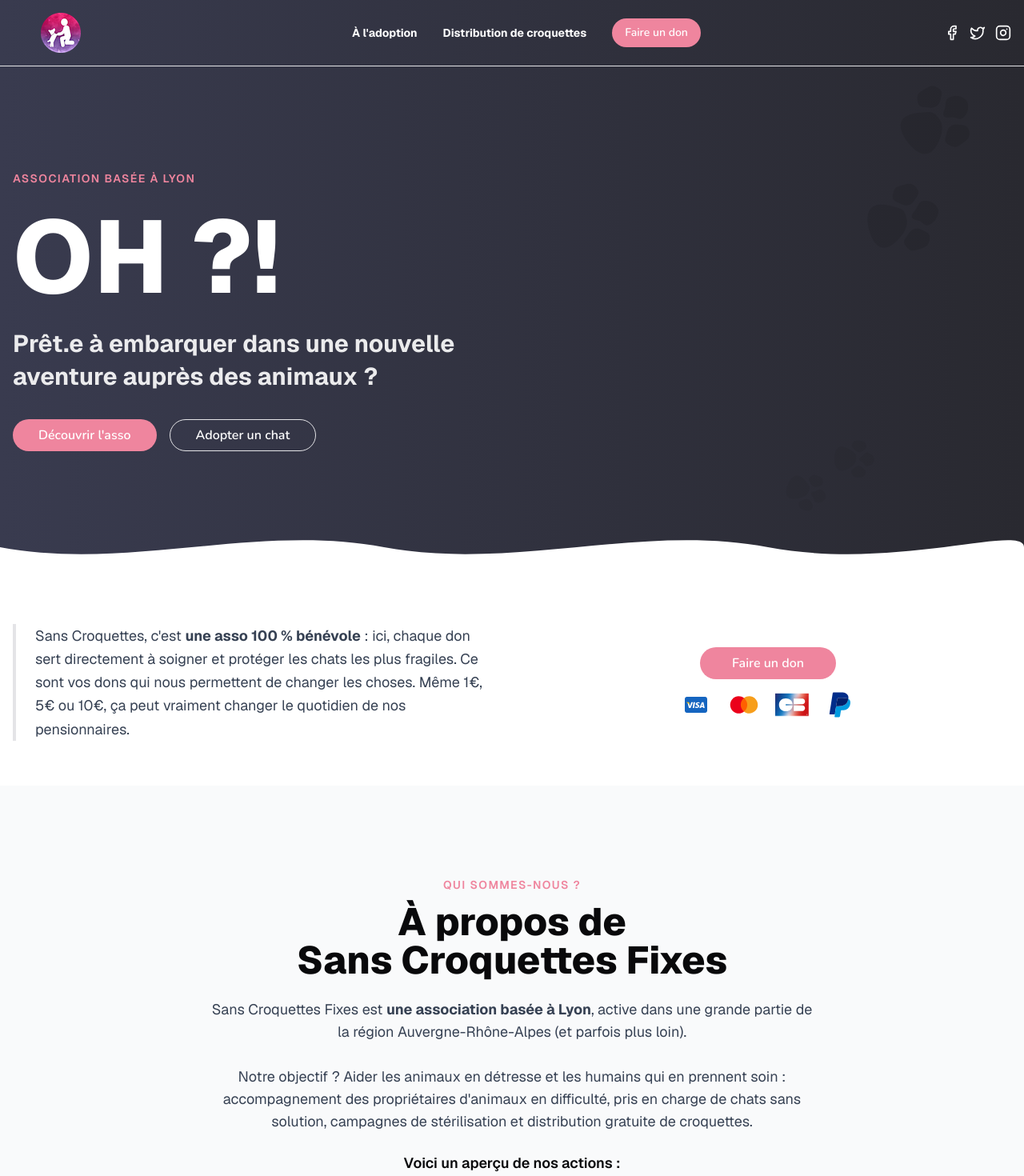
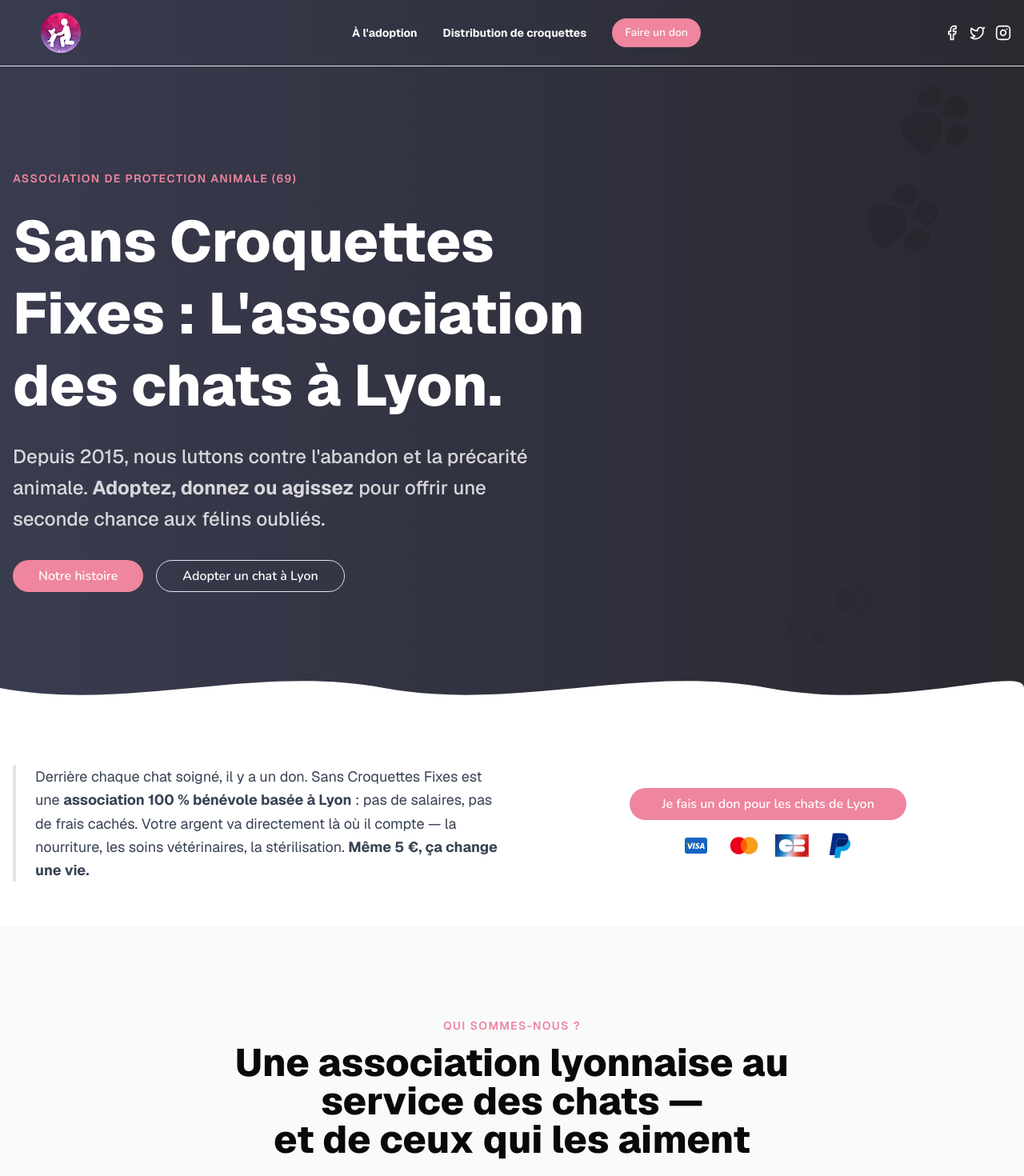
Before and after one commit to descrysama/DDF-front, a Next.js app: page / in a window 1280 px wide. Shown: the top 1470 px of the page at 80% size. Built offline with nearby package versions, Linux system fonts and the light colour scheme.

Commit message:
seo: amélioration seo + refactor primary color (#6)

```diff
--- a/app/about-us/_components/stat-card.tsx
+++ b/app/about-us/_components/stat-card.tsx
@@ -12,7 +12,7 @@ export function StatCard({ icon: Icon, stat, label, desc }: StatCardProps) {
   return (
     <Card className="text-center rounded-2xl border-t-4 border-transparent">
       <CardHeader className="pb-2">
-        <div className="mx-auto w-12 h-12 bg-[hsl(var(--primary))]/10 rounded-full flex items-center justify-center">
+        <div className="mx-auto w-12 h-12 bg-primary/10 rounded-full flex items-center justify-center">
           <Icon className="w-6 h-6 text-primary" />
         </div>
       </CardHeader>
--- a/app/layout.tsx
+++ b/app/layout.tsx
@@ -21,6 +21,7 @@ const nunito = Nunito({
 export const metadata: Metadata = {
   title: "Sans Croquettes Fixes - Association de protection animale à Lyon",
   description: "Sans Croquettes Fixes est une association 100% bénévole basée à Lyon, active dans la région Auvergne-Rhône-Alpes. Nous aidons les animaux en détresse et leurs humains.",
+  keywords: ["association animale", "protection animale", "refuge animaux Lyon", "adoption chat Lyon", "don animaux", "sans croquettes fixes"],
 };
 
 export default function RootLayout({
--- a/app/page.tsx
+++ b/app/page.tsx
@@ -44,25 +44,27 @@ export default function Home() {
       <Header />
 
       <main>
-        {/* ── Hero ── */}
         <section
           className="relative overflow-hidden"
           style={{ background: `linear-gradient(to right, ${DARK_BG}, #292930)` }}
         >
           <div className="container mx-auto px-4 pt-20 pb-32 md:pt-32 md:pb-40">
-            <div className="max-w-2xl space-y-6">
-              <span className="inline-block text-[hsl(var(--primary))] font-semibold text-sm tracking-widest uppercase">
-                Association basée à Lyon
+            <div className="max-w-3xl space-y-6"> {/* Augmenté de 2xl à 3xl pour le confort de lecture */}
+              <span className="inline-block text-primary font-semibold text-sm tracking-widest uppercase">
+                Association de protection animale (69)
               </span>
-              <h1 className="text-7xl md:text-9xl font-extrabold text-white leading-none">
-                OH ?!
+
+              <h1 className="text-5xl md:text-7xl font-extrabold text-white leading-tight">
+                Sans Croquettes Fixes : L'association des chats à Lyon.
               </h1>
-              <h2 className="text-2xl md:text-3xl font-bold text-white/90 leading-snug">
-                Prêt.e à embarquer dans une nouvelle aventure auprès des animaux ?
+
+              <h2 className="text-xl md:text-2xl font-medium text-white/80 leading-relaxed max-w-2xl">
+                Depuis 2015, nous luttons contre l'abandon et la précarité animale.
+                <strong> Adoptez, donnez ou agissez</strong> pour offrir une seconde chance aux félins oubliés.
               </h2>
               <div className="flex flex-wrap gap-4 pt-2">
                 <Button asChild size="lg" className="text-base px-8">
-                  <Link href="/about-us">Découvrir l'asso</Link>
+                  <Link href="/about-us">Notre histoire</Link>
                 </Button>
                 <Button
                   asChild
@@ -70,7 +72,7 @@ export default function Home() {
                   variant="outline"
                   className="text-base px-8 bg-transparent text-white border-white/40 hover:bg-white/10 hover:text-white"
                 >
-                  <Link href="/adopt-pet">Adopter un chat</Link>
+                  <Link href="/adopt-pet">Adopter un chat à Lyon</Link>
                 </Button>
               </div>
             </div>
@@ -100,9 +102,12 @@ export default function Home() {
         <section className="bg-white py-14">
           <div className="container mx-auto px-4">
             <div className="grid md:grid-cols-2 gap-8 items-center">
-              <div className="border-l-4 border-[hsl(var(--primary))] pl-6">
+              <div className="border-l-4 border-primary pl-6">
                 <p className="text-lg leading-relaxed text-gray-700">
-                  Sans Croquettes, c'est <strong>une asso 100 % bénévole</strong> : ici, chaque don sert directement à soigner et protéger les chats les plus fragiles. Ce sont vos dons qui nous permettent de changer les choses. Même 1€, 5€ ou 10€, ça peut vraiment changer le quotidien de nos pensionnaires.
+                  Derrière chaque chat soigné, il y a un don. Sans Croquettes Fixes est une{" "}
+                  <strong>association 100 % bénévole basée à Lyon</strong> : pas de salaires, pas de frais cachés.
+                  Votre argent va directement là où il compte — la nourriture, les soins vétérinaires, la stérilisation.{" "}
+                  <strong>Même 5 €, ça change une vie.</strong>
                 </p>
               </div>
               <div className="flex flex-col items-center gap-4">
@@ -111,7 +116,7 @@ export default function Home() {
                     href="https://www.helloasso.com/associations/sans-croquettes-fixes/formulaires/1"
                     target="_blank"
                   >
-                    Faire un don
+                    Je fais un don pour les chats de Lyon
                   </Link>
                 </Button>
                 <div className="flex items-center gap-3">
@@ -129,16 +134,17 @@ export default function Home() {
         <section className="bg-gray-50 py-20 md:py-28">
           <div className="container mx-auto px-4">
             <div className="max-w-3xl mx-auto text-center mb-14">
-              <span className="inline-block text-[hsl(var(--primary))] font-semibold mb-3 tracking-widest uppercase text-sm">
+              <span className="inline-block text-primary font-semibold mb-3 tracking-widest uppercase text-sm">
                 Qui sommes-nous ?
               </span>
               <h2 className="text-4xl md:text-5xl font-extrabold mb-6">
-                À propos de <br />Sans Croquettes Fixes
+                Une association lyonnaise au service des chats —{" "}
+                <br />et de ceux qui les aiment
               </h2>
               <p className="text-lg text-gray-700">
-                Sans Croquettes Fixes est <strong>une association basée à Lyon</strong>, active dans une grande partie de la région Auvergne-Rhône-Alpes (et parfois plus loin).
+                Sans Croquettes Fixes est née à <strong>Lyon en 2015</strong>, autour d'une idée simple : personne ne devrait avoir à abandonner son animal faute de moyens.
                 <br /><br />
-                Notre objectif ? Aider les animaux en détresse et les humains qui en prennent soin : accompagnement des propriétaires d'animaux en difficulté, pris en charge de chats sans solution, campagnes de stérilisation et distribution gratuite de croquettes.
+                Depuis, on se bat chaque jour pour les chats en détresse et les humains qui font de leur mieux pour eux — en Auvergne-Rhône-Alpes et au-delà.
               </p>
               <p className="text-lg font-semibold mt-6">Voici un aperçu de nos actions :</p>
             </div>
@@ -147,8 +153,8 @@ export default function Home() {
               {ACTIONS.map(({ icon: Icon, title, desc }) => (
                 <Card key={title} className="text-center">
                   <CardHeader>
-                    <div className="mx-auto w-16 h-16 bg-[hsl(var(--primary))]/10 rounded-full flex items-center justify-center mb-4">
-                      <Icon className="w-8 h-8 text-[hsl(var(--primary))]" />
+                    <div className="mx-auto w-16 h-16 bg-primary/10 rounded-full flex items-center justify-center mb-4">
+                      <Icon className="w-8 h-8 text-primary" />
                     </div>
                     <CardTitle className="text-xl">{title}</CardTitle>
                   </CardHeader>
@@ -165,21 +171,23 @@ export default function Home() {
         <section className="bg-white py-20 md:py-28">
           <div className="container mx-auto px-4">
             <div className="max-w-3xl mx-auto text-center mb-14">
-              <span className="inline-block text-[hsl(var(--primary))] font-semibold mb-3 tracking-widest uppercase text-sm">
+              <span className="inline-block text-primary font-semibold mb-3 tracking-widest uppercase text-sm">
                 Nos chats disponibles à l'adoption
               </span>
               <h2 className="text-4xl md:text-5xl font-extrabold mb-6">
-                Trouver votre nouveau compagnon pour la vie
+                Adopter un chat à Lyon : ils n'attendent que vous
               </h2>
               <p className="text-lg text-gray-700">
-                Adopter un chat est un acte responsable qui doit être mûrement réfléchi : c'est un engagement sur le long terme, pour le bien-être de l'animal comme de sa future famille.
+                Adopter un chat à Lyon, c'est offrir une seconde chance à un animal qui a souvent tout perdu.
+                Nos chats sont <strong>vaccinés, identifiés et stérilisés</strong> — et surtout, ils ont été aimés
+                et suivis par nos bénévoles. On vous accompagne avant, pendant et après l'adoption.
               </p>
               <p className="text-sm text-gray-600 mt-4">
                 <strong>Important :</strong> notre nouveau site internet étant encore en construction, toutes les fiches ne sont pas forcément à jour. Exceptionnellement, nous vous prions de bien vouloir vous tourner vers notre page Facebook{" "}
                 <Link
                   href="https://www.facebook.com/sanscroquettesfixes"
                   target="_blank"
-                  className="text-[hsl(var(--primary))] hover:underline"
+                  className="text-primary hover:underline"
                 >
                   en cliquant ici
                 </Link>.
@@ -189,8 +197,8 @@ export default function Home() {
             <div className="grid md:grid-cols-2 lg:grid-cols-3 gap-6 mb-10">
               {[1, 2, 3].map((i) => (
                 <Card key={i} className="overflow-hidden">
-                  <div className="h-64 bg-gradient-to-br from-[hsl(var(--primary))]/10 to-[hsl(var(--primary))]/25 relative">
-                    <div className="absolute top-4 left-4 bg-[hsl(var(--primary))] text-white px-3 py-1 rounded-full text-sm font-semibold">
+                  <div className="h-64 bg-gradient-to-br from-primary/10 to-primary/25 relative">
+                    <div className="absolute top-4 left-4 bg-primary text-white px-3 py-1 rounded-full text-sm font-semibold">
                       Adulte
                     </div>
                   </div>
@@ -201,11 +209,11 @@ export default function Home() {
                   <CardContent>
                     <div className="space-y-2 text-sm">
                       <div className="flex items-center gap-2">
-                        <HomeIcon className="w-4 h-4 text-[hsl(var(--primary))]" />
+                        <HomeIcon className="w-4 h-4 text-primary" />
                         <span>Habitué à l'appartement</span>
                       </div>
                       <div className="flex items-center gap-2">
-                        <Stethoscope className="w-4 h-4 text-[hsl(var(--primary))]" />
+                        <Stethoscope className="w-4 h-4 text-primary" />
                         <span>Vacciné, stérilisé</span>
                       </div>
                     </div>
@@ -216,7 +224,7 @@ export default function Home() {
 
             <div className="text-center">
               <Button asChild size="lg" className="text-base px-10">
-                <Link href="/adopt-pet">Voir tous les chats</Link>
+                <Link href="/adopt-pet">Voir tous les chats à adopter</Link>
               </Button>
             </div>
           </div>
@@ -233,25 +241,27 @@ export default function Home() {
                   <div className="text-[9rem] md:text-[12rem] font-extrabold text-white/[0.06] leading-none">
                     10
                   </div>
-                  <div className="text-[hsl(var(--primary))] font-semibold uppercase tracking-widest text-sm -mt-6">
+                  <div className="text-primary font-semibold uppercase tracking-widest text-sm -mt-6">
                     Ans d'existence
                   </div>
                 </div>
               </div>
               <div className="order-1 md:order-2 space-y-6">
-                <h2 className="text-4xl md:text-5xl font-extrabold">Les félins de l'ombre</h2>
-                <div className="w-20 h-1 bg-[hsl(var(--primary))]" />
+                <h2 className="text-4xl md:text-5xl font-extrabold">
+                  Les félins de l'ombre : un refuge pour ceux qu'on oublie trop souvent
+                </h2>
+                <div className="w-20 h-1 bg-primary" />
                 <p className="text-lg leading-relaxed text-white/90">
-                  En 2025, à l'occasion de nos 10 ans, nous nous lançons dans une toute nouvelle aventure : Les félins de l'ombre. Ce projet prend la forme d'un lieu de vie pour les chats trop souvent oubliés, qui n'ont malheureusement pas la possibilité d'être adoptés, mais qui ne sont pas en mesure de vivre en totale liberté.
+                  En 2025, pour nos 10 ans, on se lance dans le projet le plus ambitieux de notre histoire : créer un vrai lieu de vie pour les chats qu'on ne peut ni adopter, ni laisser seuls dehors. Ceux qu'on appelle les invisibles. Ils méritent un chez-eux, eux aussi.
                 </p>
                 <p className="text-lg leading-relaxed text-white/90">
                   Pour plus d'informations sur le projet, nous vous invitons à vous rendre directement sur la page de notre levée de fonds{" "}
                   <Link
                     href="https://www.helloasso.com/associations/sans-croquettes-fixes/collectes/aidez-nous-a-batir-un-lieu-pour-des-chats-oublies"
                     target="_blank"
-                    className="text-[hsl(var(--primary))] hover:underline font-semibold"
+                    className="text-primary hover:underline font-semibold"
                   >
-                    en cliquant ici
+                    Soutenir le projet Les félins de l'ombre
                   </Link>.
                 </p>
               </div>
@@ -266,14 +276,14 @@ export default function Home() {
           <div className="container mx-auto px-4">
             <div className="flex flex-col md:flex-row justify-between items-start md:items-end mb-12">
               <div>
-                <span className="inline-block text-[hsl(var(--primary))] font-semibold mb-3 tracking-widest uppercase text-sm">
+                <span className="inline-block text-primary font-semibold mb-3 tracking-widest uppercase text-sm">
                   Découvrez notre blog pour plus d'actualités
                 </span>
                 <h2 className="text-4xl md:text-5xl font-extrabold">Nos dernières updates</h2>
               </div>
               <Link
                 href="/news"
-                className="mt-4 md:mt-0 text-[hsl(var(--primary))] font-semibold hover:underline text-sm"
+                className="mt-4 md:mt-0 text-primary font-semibold hover:underline text-sm"
               >
                 Voir tout le blog →
               </Link>
@@ -291,7 +301,7 @@ export default function Home() {
                     <CardDescription className="text-base">
                       Extrait de l'article à venir depuis Strapi...
                     </CardDescription>
-                    <Button variant="link" className="mt-4 p-0 text-[hsl(var(--primary))]">
+                    <Button variant="link" className="mt-4 p-0 text-primary">
                       Lire la suite →
                     </Button>
                   </CardContent>
@@ -307,11 +317,11 @@ export default function Home() {
         <section className="text-white py-20 md:py-28" style={{ background: DARK_BG }}>
           <div className="container mx-auto px-4">
             <div className="text-center mb-16 max-w-3xl mx-auto">
-              <span className="inline-block text-[hsl(var(--primary))] font-semibold mb-3 tracking-widest uppercase text-sm">
+              <span className="inline-block text-primary font-semibold mb-3 tracking-widest uppercase text-sm">
                 Comment vous remercier ?
               </span>
               <h2 className="text-3xl md:text-4xl font-extrabold text-white leading-snug">
-                Grâce à votre aide, nous avons pu apporter une aide significative à des milliers d'animaux et leurs humains
+                Ce que vous rendez possible, à Lyon et ailleurs
               </h2>
             </div>
             <div className="grid grid-cols-3 gap-6 md:gap-12 max-w-3xl mx-auto">
@@ -325,7 +335,7 @@ export default function Home() {
                     value={value}
                     suffix={suffix}
                     decimals={decimals}
-                    className="text-6xl md:text-8xl font-extrabold text-[hsl(var(--primary))] mb-3 block"
+                    className="text-6xl md:text-8xl font-extrabold text-primary mb-3 block"
                   />
                   <div className="text-white/70 text-xs md:text-sm font-medium uppercase tracking-widest">
                     {label}
@@ -345,19 +355,19 @@ export default function Home() {
               <div className="space-y-6 relative">
                 <div
                   aria-hidden="true"
-                  className="absolute -top-8 -left-4 text-[hsl(var(--primary))]/15 text-[9rem] leading-none select-none pointer-events-none"
+                  className="absolute -top-8 -left-4 text-primary/15 text-[9rem] leading-none select-none pointer-events-none"
                 >
                   "
                 </div>
-                <span className="inline-block text-[hsl(var(--primary))] font-semibold tracking-widest uppercase text-sm">
+                <span className="inline-block text-primary font-semibold tracking-widest uppercase text-sm">
                   L'histoire de Sans Croquettes Fixes
                 </span>
                 <h3 className="text-3xl md:text-4xl font-extrabold">
-                  Parce que l'abandon ne devrait jamais être une solution
+                  L'abandon n'est pas une fatalité. On est là pour le prouver.
                 </h3>
-                <div className="w-20 h-1 bg-[hsl(var(--primary))]" />
+                <div className="w-20 h-1 bg-primary" />
                 <p className="text-lg text-gray-700 leading-relaxed">
-                  C'est autour de cette conviction que Sans Croquettes Fixes est née. Au départ, c'était quelques mains tendues pour distribuer gratuitement de la nourriture aux animaux des sans-abri. Et puis, au fil des années, l'association est devenue un refuge au sens large : un lieu sûr pour les animaux qui n'avaient plus nulle part où aller, et un soutien pour ceux qui, malgré les difficultés, refusent de baisser les bras.
+                  C'est autour de cette conviction que Sans Croquettes Fixes est née à Lyon en 2015. Au départ : quelques bénévoles et des sacs de croquettes distribués aux animaux des sans-abri. Aujourd'hui : des centaines de chats sauvés, des familles soutenues, et une communauté qui refuse de baisser les bras. Parce qu'on croit que l'amour qu'on donne aux animaux dit quelque chose de qui on est.
                 </p>
                 <p className="text-sm text-gray-500 italic">
                   — Anaïs Hillion, co-fondatrice de Sans Croquettes Fixes
@@ -368,28 +378,28 @@ export default function Home() {
                 {[
                   {
                     icon: Heart,
-                    title: "Faire un don",
+                    title: "Faire un don pour les chats",
                     desc: "Pour nous aider à financer les soins de nos animaux, nous avons besoin de dons.",
                   },
                   {
                     icon: Stethoscope,
-                    title: "Devenir famille d'accueil",
+                    title: "Accueillir un chat temporairement",
                     desc: "Chez Sans Croquettes Fixes, les chats sont placés temporairement dans des familles d'accueil.",
                   },
                   {
                     icon: Users,
-                    title: "S'engager comme bénévole",
+                    title: "Rejoindre l'équipe bénévole à Lyon",
                     desc: "Toutes nos actions sont rendues possibles grâce à nos bénévoles.",
                     colSpan: true,
                   },
                 ].map(({ icon: Icon, title, desc, colSpan }) => (
                   <Card
                     key={title}
-                    className={`text-center border-t-4 border-[hsl(var(--primary))] ${colSpan ? "md:col-span-2" : ""}`}
+                    className={`text-center border-t-4 border-primary ${colSpan ? "md:col-span-2" : ""}`}
                   >
                     <CardHeader>
-                      <div className="mx-auto w-12 h-12 bg-[hsl(var(--primary))]/10 rounded-full flex items-center justify-center mb-4">
-                        <Icon className="w-6 h-6 text-[hsl(var(--primary))]" />
+                      <div className="mx-auto w-12 h-12 bg-primary/10 rounded-full flex items-center justify-center mb-4">
+                        <Icon className="w-6 h-6 text-primary" />
                       </div>
                       <CardTitle className="text-lg">{title}</CardTitle>
                     </CardHeader>
--- a/components/ui/card.tsx
+++ b/components/ui/card.tsx
@@ -9,7 +9,7 @@ const Card = React.forwardRef<
   <div
     ref={ref}
     className={cn(
-      "rounded-2xl border bg-[hsl(var(--card))] text-[hsl(var(--card-foreground))] transition-all duration-300 hover:-translate-y-1 hover:border-[hsl(var(--primary))]/30",
+      "rounded-2xl border bg-[hsl(var(--card))] text-[hsl(var(--card-foreground))] transition-all duration-300 hover:-translate-y-1 hover:border-primary/30",
       className
     )}
     {...props}
```
Also changed, not shown: components/header.tsx (+7 -7 lines), components/ui/button.tsx (+4 -4 lines).
